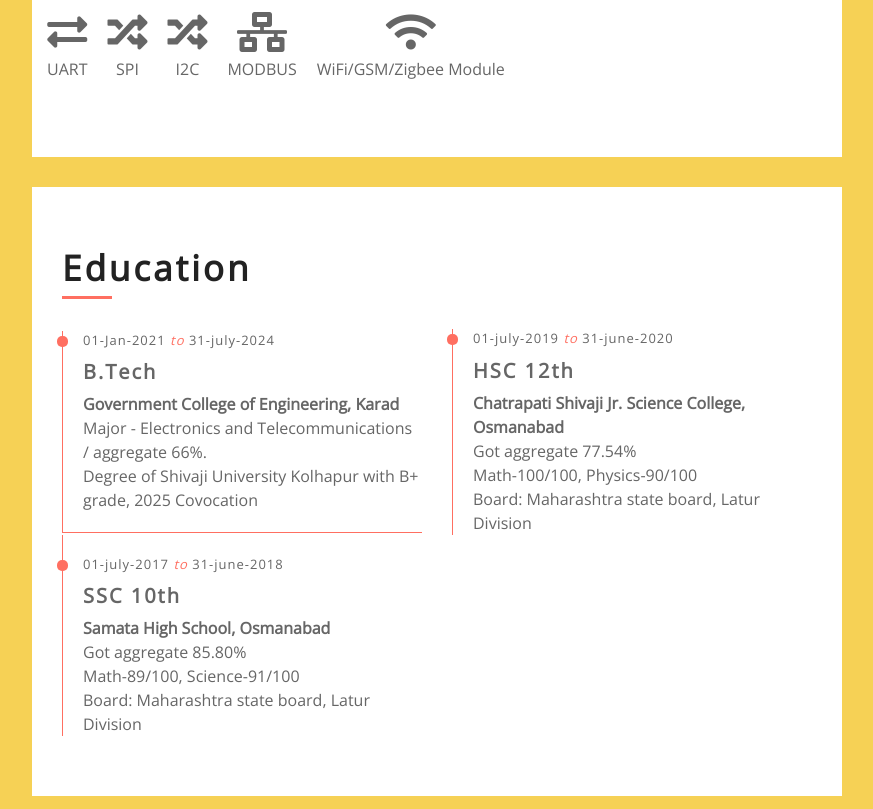
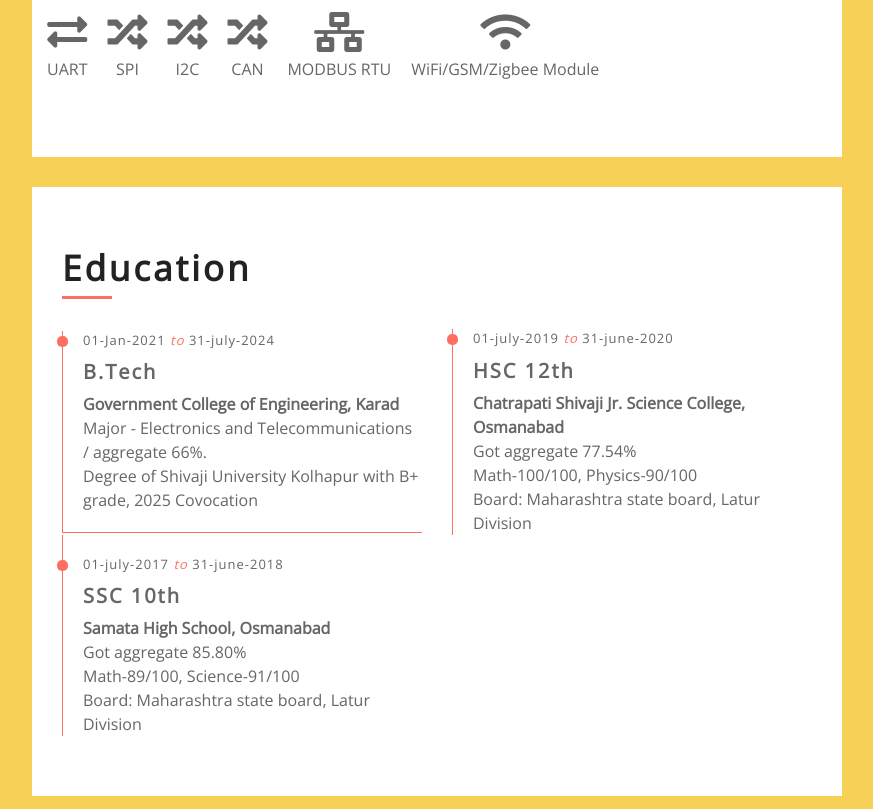
Before and after one commit to Swapnil-2503/Swapnil-2503.github.io, a plain HTML site: page index.html in a window 1280 px wide. Shown: the part 1494-2303 px from the top of the page, without its empty margins (368-1241 px from the left). Drawn offline with nearby package versions, Linux system fonts and the light colour scheme.

Commit message:
added new folder

```diff
--- a/index.html
+++ b/index.html
@@ -4,7 +4,7 @@
         <meta charset="utf-8">
         <title>Swapnil Jadhav CV Website</title>
         <meta name="description" content="Swapnil Balaji Jadhav, an Embedded Software Engineer at AnshumanTech Pvt Ltd, Pune">
-        <meta name="keywords" content="CV, CV Swapnil, Swapnil Jadhav, Swapnil Balaji Jadhav, Swapnil, Embedded Software engineer">
+        <meta name="keywords" content="CV, CV Swapnil, Swapnil Jadhav, Swapnil Balaji Jadhav, Swapnil, Embedded Software engineer, Swapnil-2503, swap, i.swapniljadhav">
         <meta name="author" content="Swapnil Jadhav">
 
         <!-- Favicon -->
@@ -181,8 +181,12 @@
                                 <p>I2C</p>
                             </div>
                             <div class="skill-item">
+                                <i class="fas fa-random"></i>
+                                <p>CAN</p>
+                            </div>
+                            <div class="skill-item">
                                 <i class="fas fa-network-wired"></i>
-                                <p>MODBUS</p>
+                                <p>MODBUS RTU</p>
                             </div>
                             <div class="skill-item">
                                 <i class="fas fa-wifi"></i>
@@ -285,7 +289,7 @@
                                     <p><i class="fa fa-phone"></i><a href="tel:+919405251793">+91-9405251793</a></p>
                                     <p><i class="fa fa-map-marker"></i>Permanent Address: Jadhavwadi, Dharashiv, 413501, MH, IN</p>
                                     <div class="social">
-                                        <a class="btn" href="https://x.com/er_Swapnil_"><i class="fab fa-twitter"></i></a>
+                                        <a class="btn" href="https://x.com/Swapnil__2503"><i class="fab fa-twitter"></i></a>
                                         <a class="btn" href="https://www.linkedin.com/in/swapnil-jadhav03/"><i class="fab fa-linkedin-in"></i></a>
                                         <a class="btn" href="https://www.instagram.com/i.swapniljadhav"><i class="fab fa-instagram"></i></a>
                                         <a class="btn" href="https://www.youtube.com/@SwapNet"><i class="fab fa-youtube"></i></a>
```
